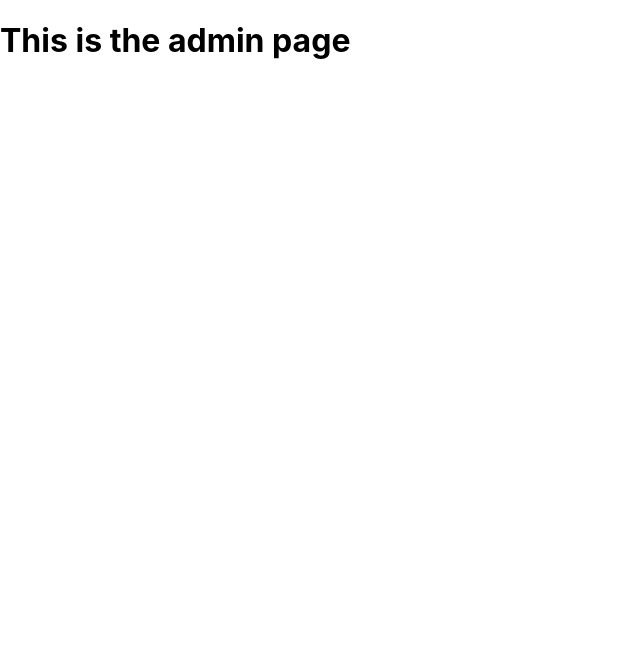
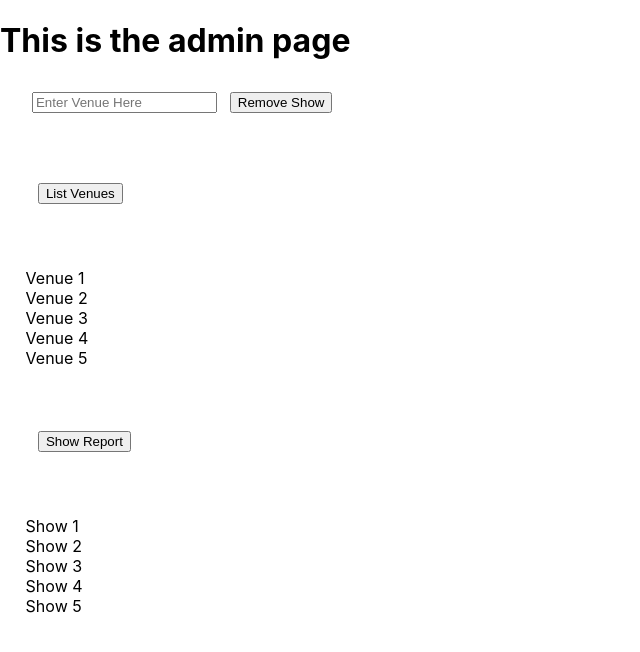
Before and after one commit to EvanGibsonSmith/ticketamateur, a React (Create React App) app: page /admin in a window 1280 px wide. Shown: the top 652 px of the page, without its empty margins (0-640 px from the left). Built offline with nearby package versions, Linux system fonts and the light colour scheme.

Commit message:
Admin Update
Basic Layout for Admin page

```diff
--- a/src/AdminPage.js
+++ b/src/AdminPage.js
@@ -1,9 +1,41 @@
 import React from "react";
+import "./AdministratorPage.css";
+import { deleteShow } from "./AdministratorController"
 
 export function Admin() {
     return (
         <body>
             <h1>This is the admin page</h1>
+            <div className="flex row left50 pad">
+                    <input type="text" id="deleteVenueID" placeholder="Enter Venue Here"/>
+                    <button onClick={e => deleteShow(null, "test delete name")}>Remove Show</button>
+                </div>
+            <div className="flex column">
+                        <div className="flex row pad center">
+                            <button>List Venues</button>
+                        </div>
+                        <div className="flex column scroll list1 pad">
+                            <text>Venue 1</text>
+                            <text>Venue 2</text>
+                            <text>Venue 3</text>
+                            <text>Venue 4</text>
+                            <text>Venue 5</text>
+                            <text>Venue 6</text>
+                        </div>
+                    </div>
+                    <div className="flex column">
+                        <div className="flex row pad">
+                            <button>Show Report</button>
+                        </div>
+                        <div className="flex column scroll list2 pad">
+                            <text>Show 1</text>
+                            <text>Show 2</text>
+                            <text>Show 3</text>
+                            <text>Show 4</text>
+                            <text>Show 5</text>
+                            <text>Show 6</text>
+                        </div>
+                    </div>
         </body>
     )
 }
--- /dev/null
+++ b/src/AdministratorController.js
@@ -0,0 +1,4 @@
+
+export function deleteShow(model, name) {
+    console.log("Test delete successful")
+}
--- /dev/null
+++ b/src/AdministratorPage.css
@@ -0,0 +1,4 @@
+.list1 {
+    height: 100px;
+    width: 200px;
+}
```
